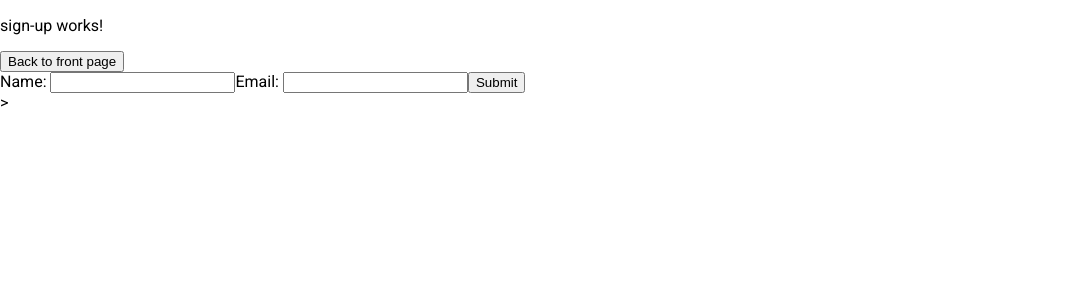
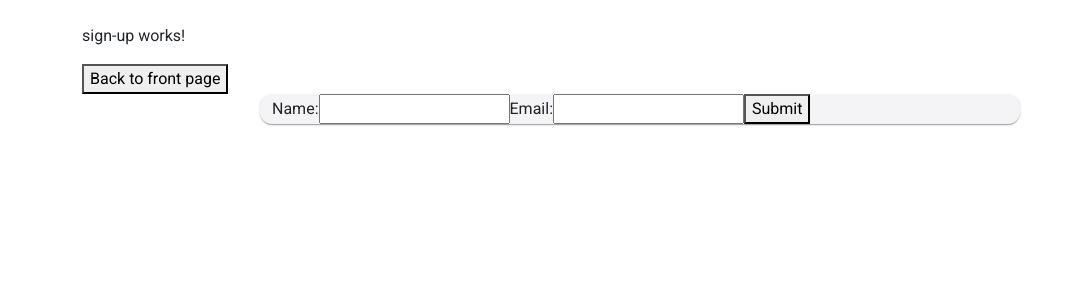
Before and after one commit to HelliwS/BankATM, an Angular app in the folder BankATM/: page /SignUp in a window 1280 px wide. Shown: the top 300 px of the page, without its empty margins (0-1084 px from the left). Built offline with nearby package versions, Linux system fonts and the light colour scheme.

Commit message:
update bootstrap

```diff
--- a/BankATM/angular.json
+++ b/BankATM/angular.json
@@ -30,6 +30,7 @@
               "src/assets"
             ],
             "styles": [
+              "node_modules/bootstrap/dist/css/bootstrap.min.css",
               "@angular/material/prebuilt-themes/azure-blue.css",
               "src/styles.scss"
             ],
--- a/BankATM/package.json
+++ b/BankATM/package.json
@@ -20,6 +20,7 @@
     "@angular/platform-browser": "^19.1.5",
     "@angular/platform-browser-dynamic": "^19.1.5",
     "@angular/router": "^19.1.5",
+    "bootstrap": "^5.3.8",
     "rxjs": "~7.8.0",
     "tslib": "^2.3.0",
     "zone.js": "~0.15.0"
--- a/BankATM/src/app/sign-up/sign-up.component.html
+++ b/BankATM/src/app/sign-up/sign-up.component.html
@@ -1,8 +1,10 @@
+<div class="container mt-4">
   <p>sign-up works!</p>
 
   <button (click)="backPage()">Back to front page</button>
 
-
+  <div class="row g-4 justify-content-center">
+    <mat-card class="col-lg-8 ">
       <form [formGroup]="formData" (ngSubmit)="onSubmitSignUp()">
 
         <label for="name">Name: </label>
@@ -14,4 +16,6 @@
         <button type="submit">Submit </button>
 
       </form>
-  ><mat-card></mat-card>
+    </mat-card>
+  </div>
+</div>
```
Also changed, not shown: 1 other file (tests, documents, lock files or other folders). Lines whose indentation alone changed are shown as unchanged.
